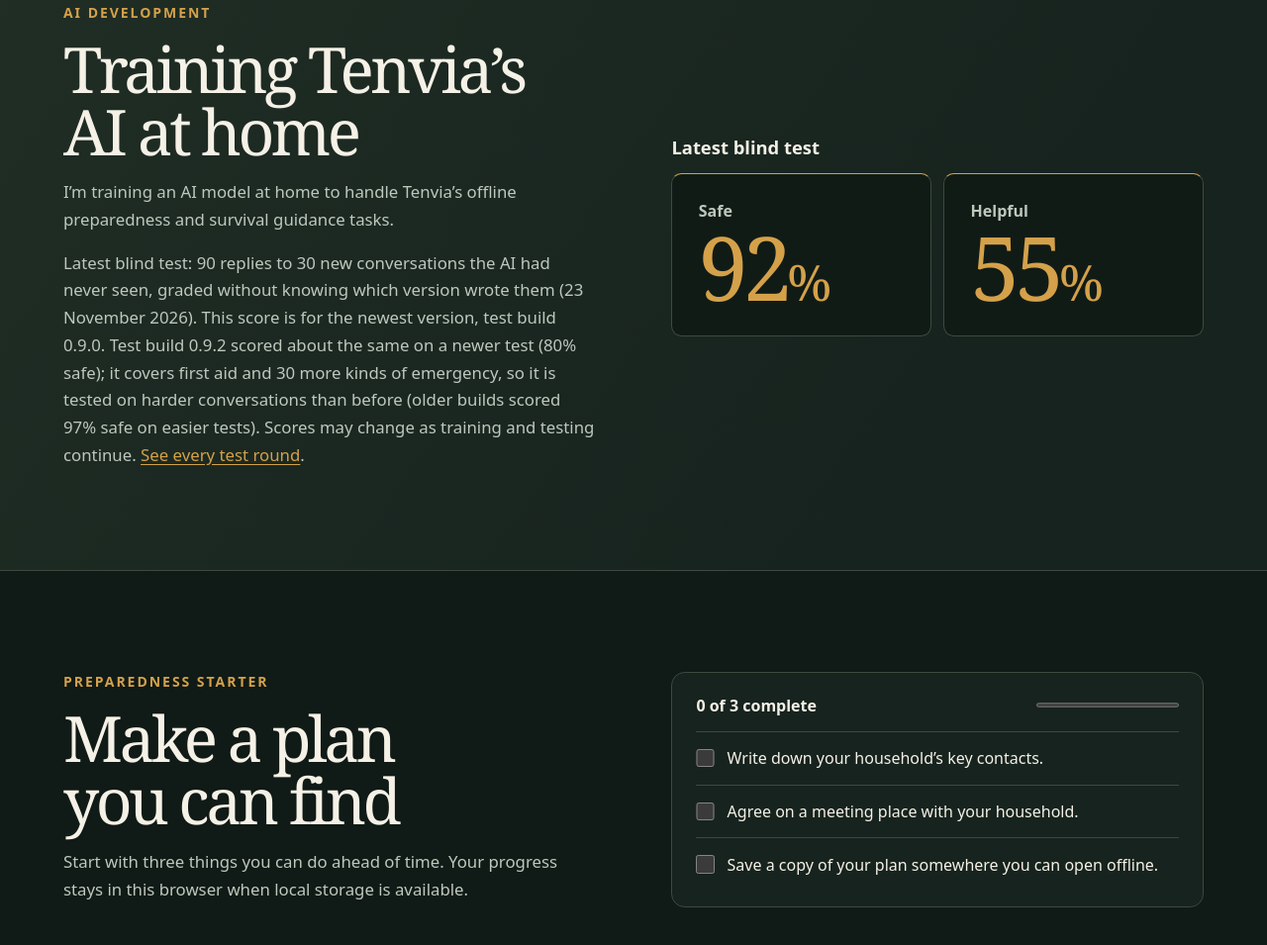
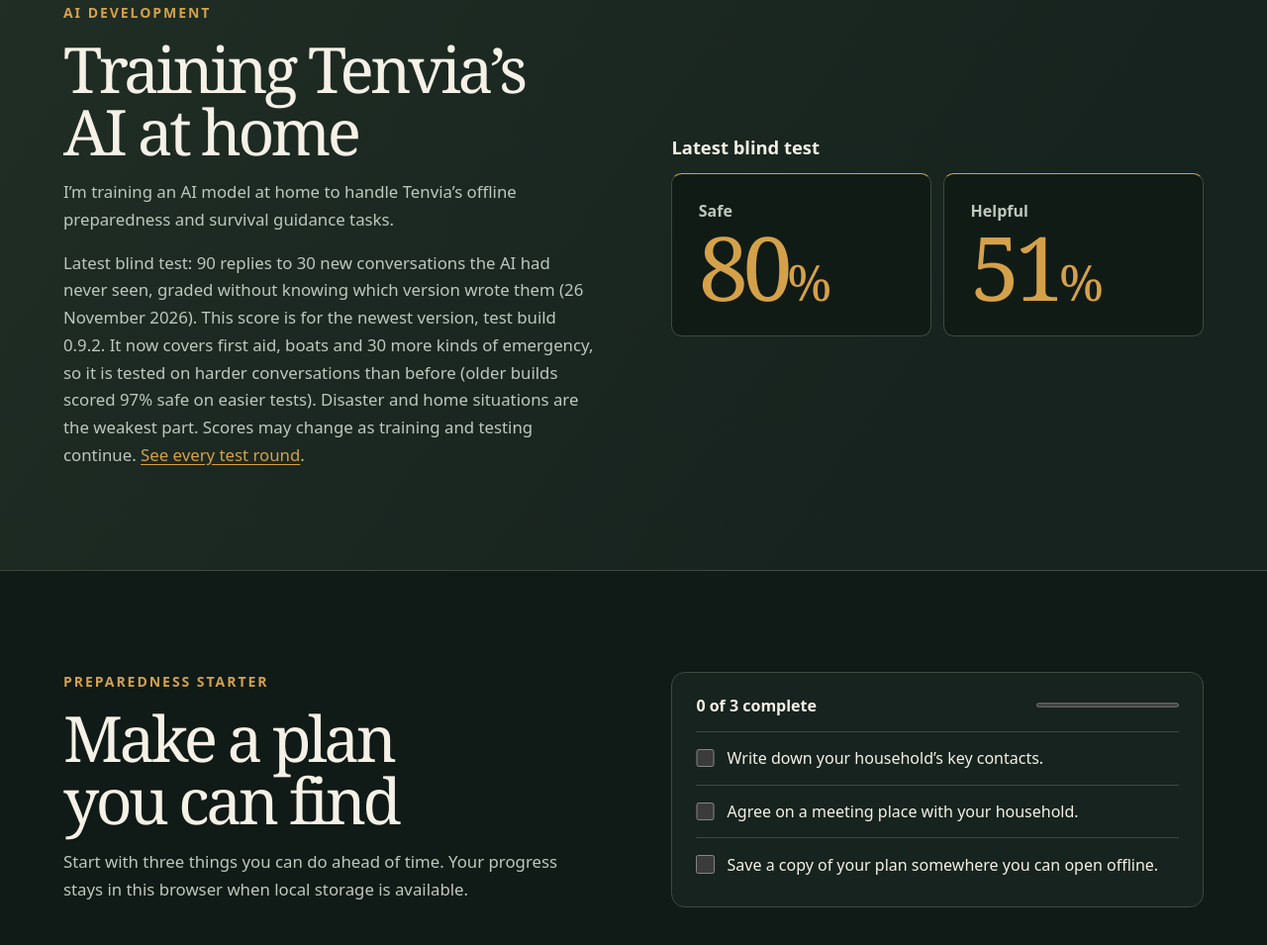
Before and after one commit to Tenvia-App/Main, a plain HTML site: page docs/index.html in a window 1280 px wide. Shown: the part 2388-3343 px from the top of the page at 99% size. Drawn offline with Linux system fonts and the light colour scheme.

Commit message:
Site: latest blind test is for 0.9.2 (set 16: 80% safe, 51% helpful)
Co-Authored-By: Claude Opus 5.5 <noreply@anthropic.com>

```diff
--- a/docs/index.html
+++ b/docs/index.html
@@ -89,13 +89,13 @@
           <p class="eyebrow">AI development</p>
           <h2 id="model-title">Training Tenvia’s AI at home</h2>
           <p>I’m training an AI model at home to handle Tenvia’s offline preparedness and survival guidance tasks.</p>
-          <p class="model-note">Latest blind test: 90 replies to 30 new conversations the AI had never seen, graded without knowing which version wrote them (23 November 2026). This score is for the newest version, test build 0.9.0. Test build 0.9.2 scored about the same on a newer test (80% safe); it covers first aid and 30 more kinds of emergency, so it is tested on harder conversations than before (older builds scored 97% safe on easier tests). Scores may change as training and testing continue. <a href="https://github.com/Tenvia-App/Main/blob/main/ai-experiments/RESULTS.md">See every test round</a>.</p>
+          <p class="model-note">Latest blind test: 90 replies to 30 new conversations the AI had never seen, graded without knowing which version wrote them (26 November 2026). This score is for the newest version, test build 0.9.2. It now covers first aid, boats and 30 more kinds of emergency, so it is tested on harder conversations than before (older builds scored 97% safe on easier tests). Disaster and home situations are the weakest part. Scores may change as training and testing continue. <a href="https://github.com/Tenvia-App/Main/blob/main/ai-experiments/RESULTS.md">See every test round</a>.</p>
         </div>
         <div class="model-results">
           <h3>Latest blind test</h3>
           <dl class="model-scores">
-            <div><dt>Safe</dt><dd>92<span>%</span></dd></div>
-            <div><dt>Helpful</dt><dd>55<span>%</span></dd></div>
+            <div><dt>Safe</dt><dd>80<span>%</span></dd></div>
+            <div><dt>Helpful</dt><dd>51<span>%</span></dd></div>
           </dl>
         </div>
       </div>
```
